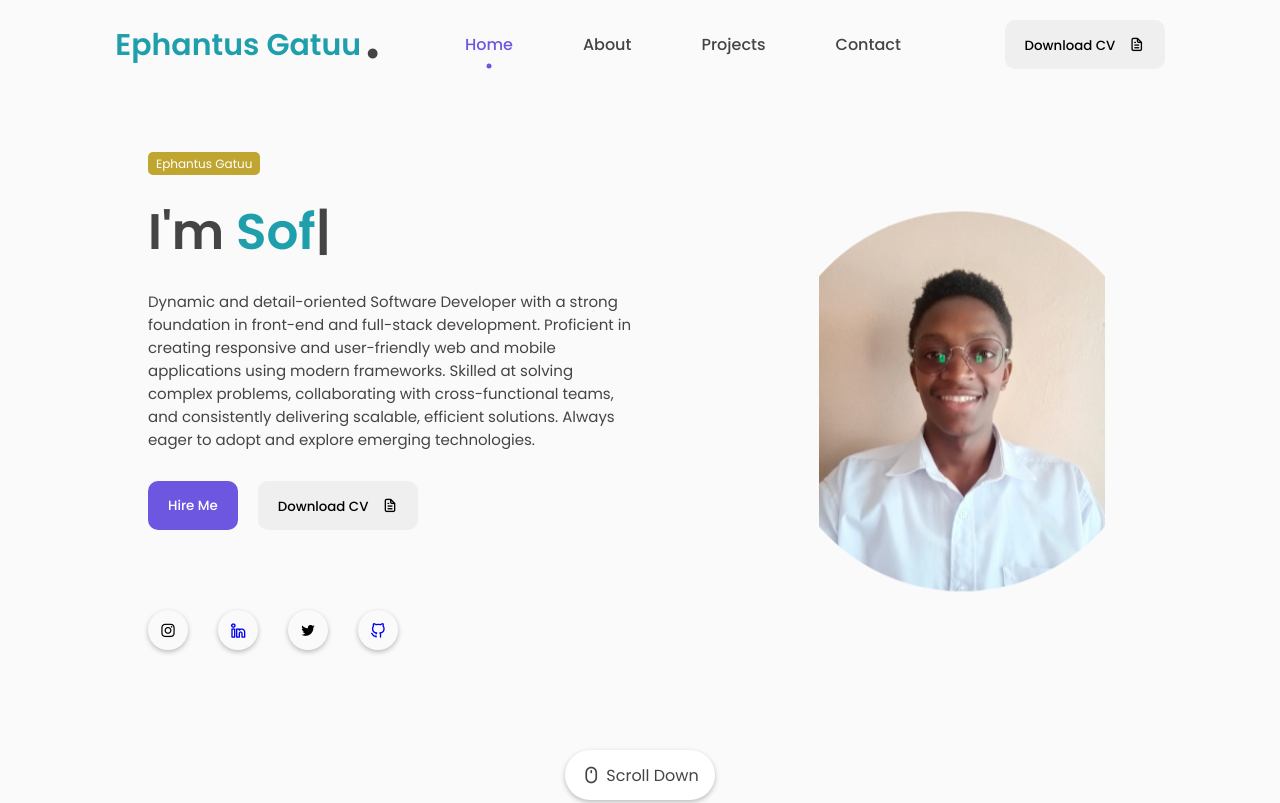
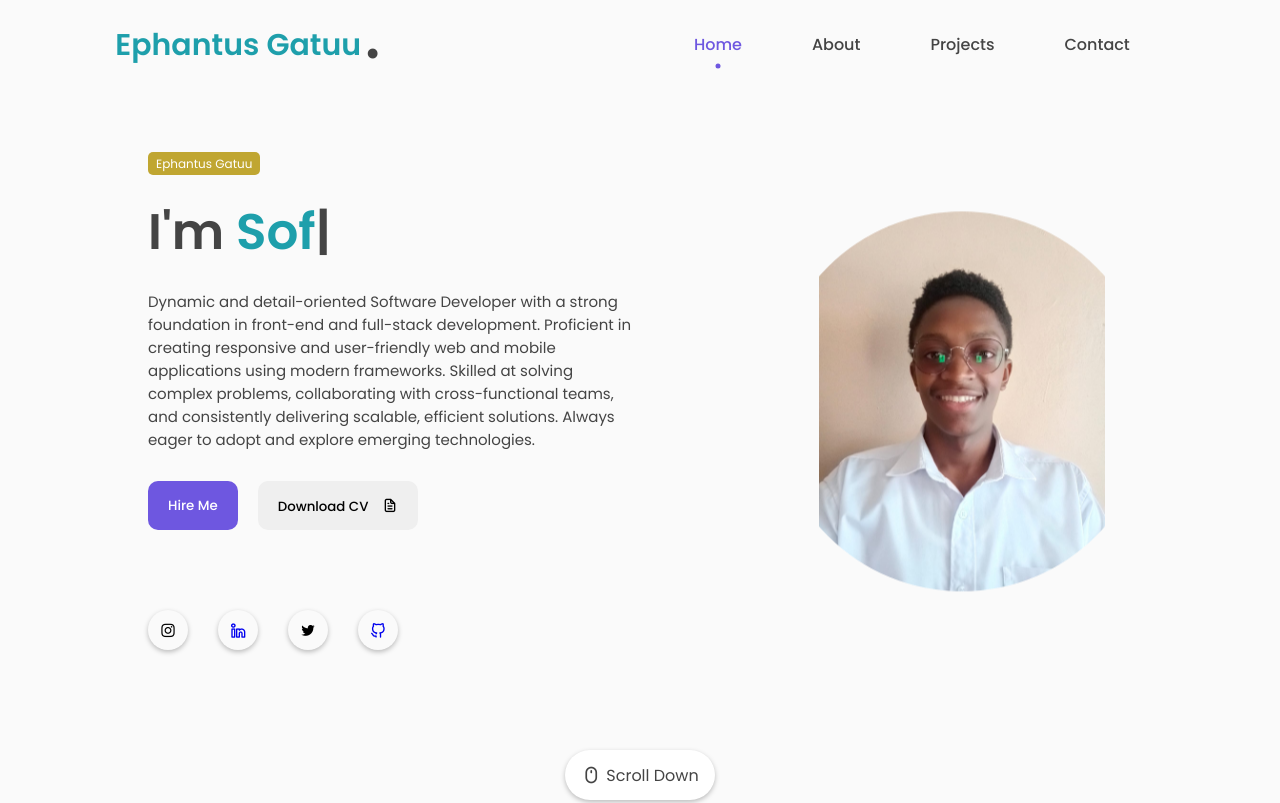
Before and after one commit to Freelancer808/ephantusportfolio, a plain HTML site: page index.html in a window 1280 px wide. Shown: the top 803 px of the page. Drawn offline with nearby package versions, Linux system fonts and the light colour scheme.

Commit message:
Update index.html

```diff
--- a/index.html
+++ b/index.html
@@ -39,9 +39,7 @@
                     </li>
                 </ul>
             </div>
-            <div class="nav-button">
-                <button class="btn"  onclick="window.location.href='https://docs.google.com/document/d/1g0FM5CrQlxOoXNYAfFy-kI0-aL0xKlA-/edit?usp=drive_link&ouid=117199325956413731234&rtpof=true&sd=true'" >Download CV <i class="uil uil-file-alt"></i></button>
-            </div>
+
             <div class="nav-menu-btn">
                 <i class="uil uil-bars" onclick="myMenuFunction()"></i>
             </div>
```
